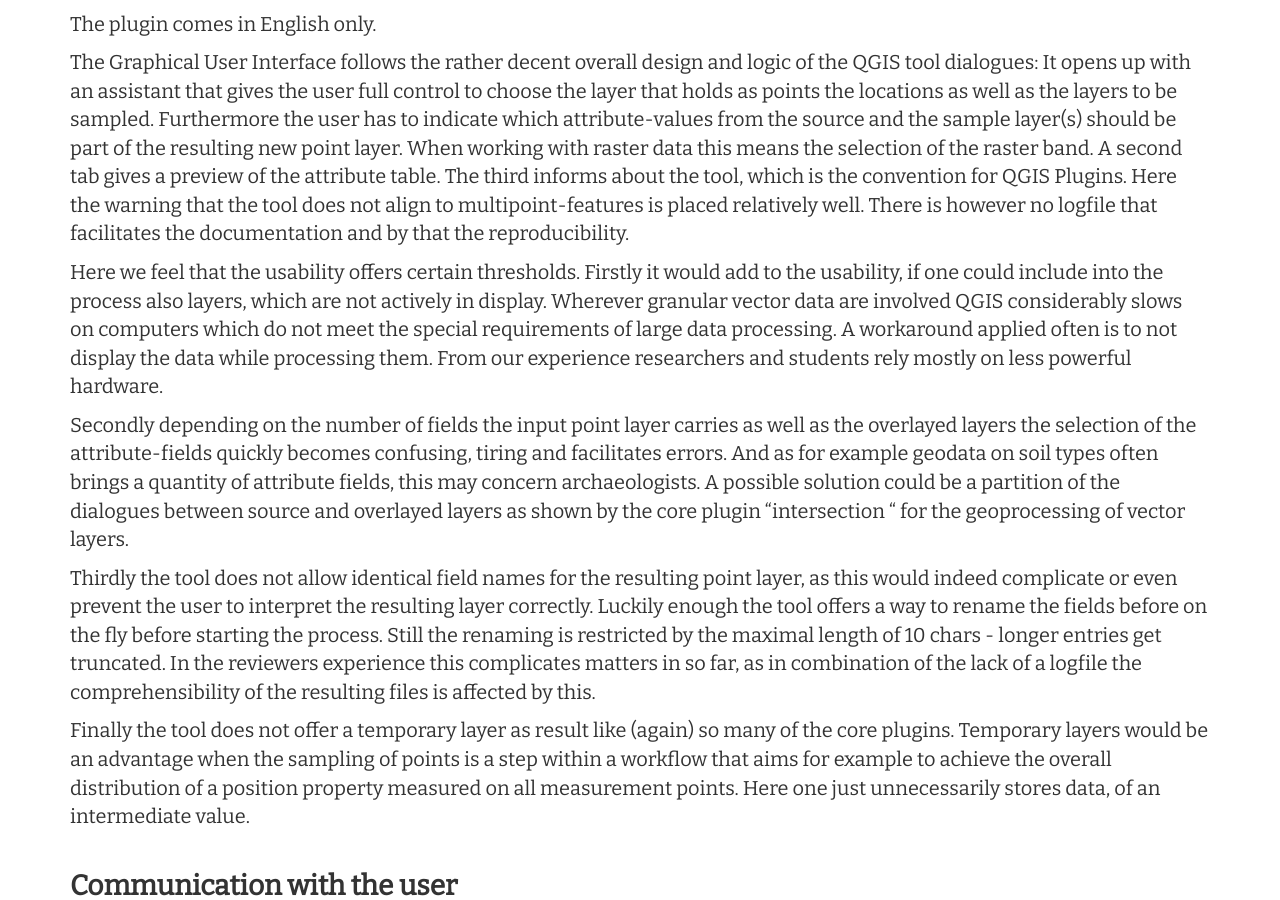
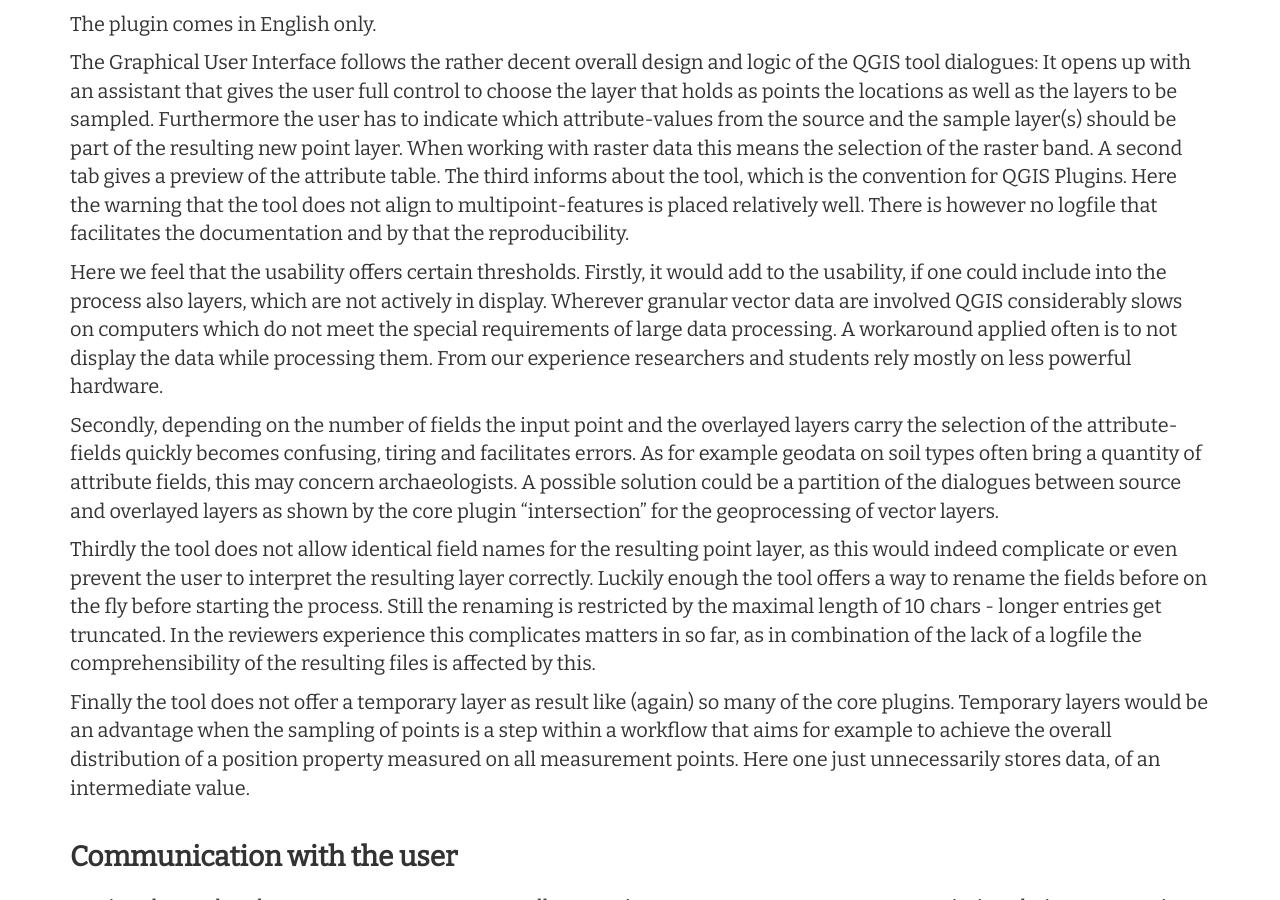
Before and after one commit to Research-Squirrel-Engineers/DGUF_PointSamplingTool, a Jekyll site: the page built from Review_Draft.md, in a window 1280 px wide and 900 px high, scrolled down 2737 px. Built offline with Jekyll 4.4.1, drawn with Linux system fonts in a browser that asks for light colours; nearby versions of some CDN libraries.

Commit message:
commas and stuff in the next paragraph

```diff
--- a/Review_Draft.md
+++ b/Review_Draft.md
@@ -104,9 +104,9 @@ The plugin comes in English only.
 
 The Graphical User Interface follows the rather decent overall design and logic of the QGIS tool dialogues: It opens up with an assistant that gives the user full control to choose the layer that holds as points the locations as well as the layers to be sampled. Furthermore the user has to indicate which attribute-values from the source and the sample layer(s) should be part of the resulting new point layer. When working with raster data this means the selection of the raster band. A second tab gives a preview of the attribute table. The third informs about the tool, which is the convention for QGIS Plugins. Here the warning that the tool does not align to multipoint-features is placed relatively well. There is however no logfile that facilitates the documentation and by that the reproducibility.
 
-Here we feel that the usability offers certain thresholds. Firstly it would add to the usability, if one could include into the process also layers, which are not actively in display. Wherever granular vector data are involved QGIS considerably slows on computers which do not meet the special requirements of large data processing. A workaround applied often is to not display the data while processing them. From our experience researchers and students rely mostly on less powerful hardware.
+Here we feel that the usability offers certain thresholds. Firstly, it would add to the usability, if one could include into the process also layers, which are not actively in display. Wherever granular vector data are involved QGIS considerably slows on computers which do not meet the special requirements of large data processing. A workaround applied often is to not display the data while processing them. From our experience researchers and students rely mostly on less powerful hardware.
 
-Secondly depending on the number of fields the input point layer carries as well as the overlayed layers the selection of the attribute-fields quickly becomes confusing, tiring and facilitates errors. And as for example geodata on soil types often brings a quantity of attribute fields, this may concern archaeologists. A possible solution could be a partition of the dialogues between source and overlayed layers as shown by the core plugin "intersection " for the geoprocessing of vector layers.
+Secondly, depending on the number of fields the input point and the overlayed layers carry the selection of the attribute-fields quickly becomes confusing, tiring and facilitates errors. As for example geodata on soil types often bring a quantity of attribute fields, this may concern archaeologists. A possible solution could be a partition of the dialogues between source and overlayed layers as shown by the core plugin "intersection" for the geoprocessing of vector layers.
 
 Thirdly the tool does not allow identical field names for the resulting point layer, as this would indeed complicate or even prevent the user to interpret the resulting layer correctly. Luckily enough the tool offers a way to rename the fields before on the fly before starting the process. Still the renaming is restricted by the maximal length of 10 chars - longer entries get truncated. In the reviewers experience this complicates matters in so far, as in combination of the lack of a logfile the comprehensibility of the resulting files is affected by this.
 
```
